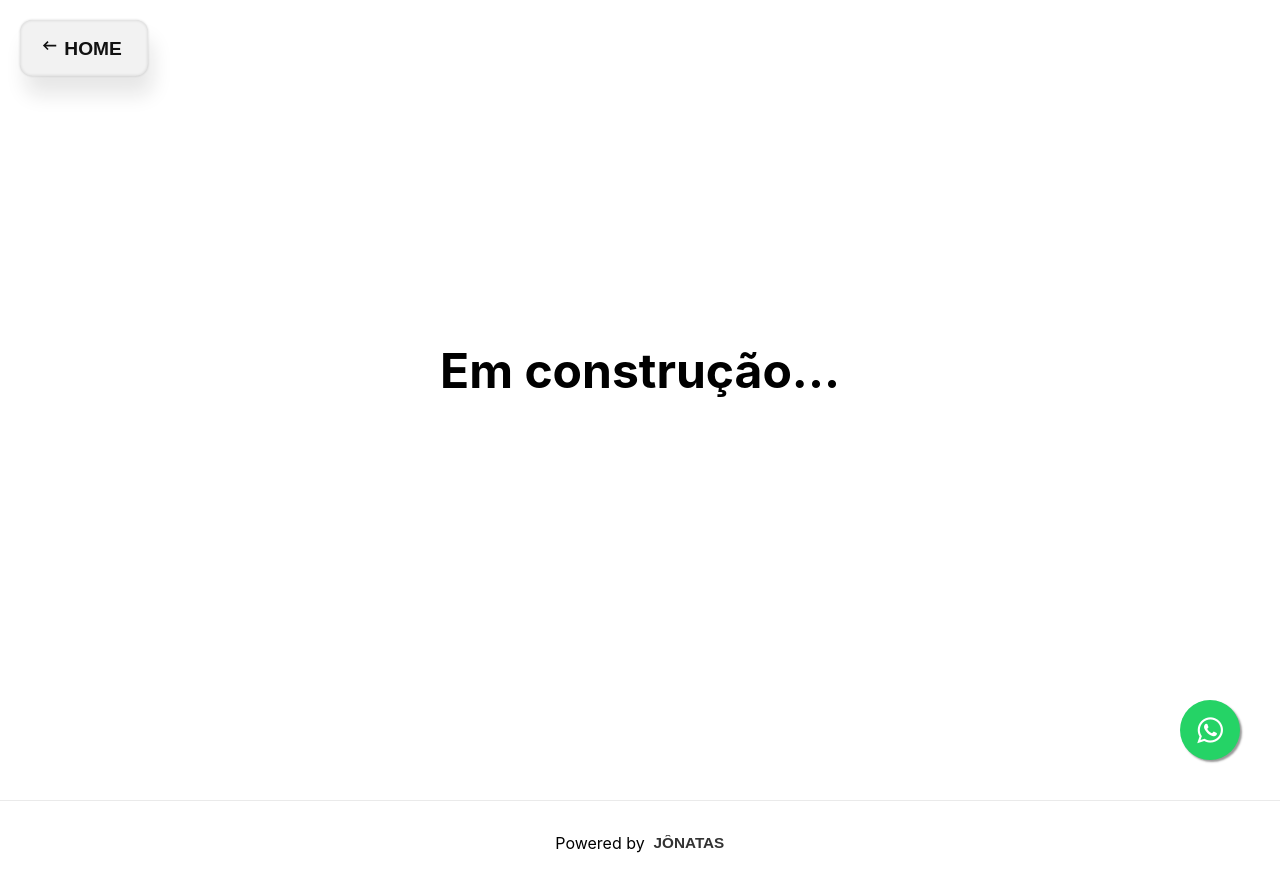
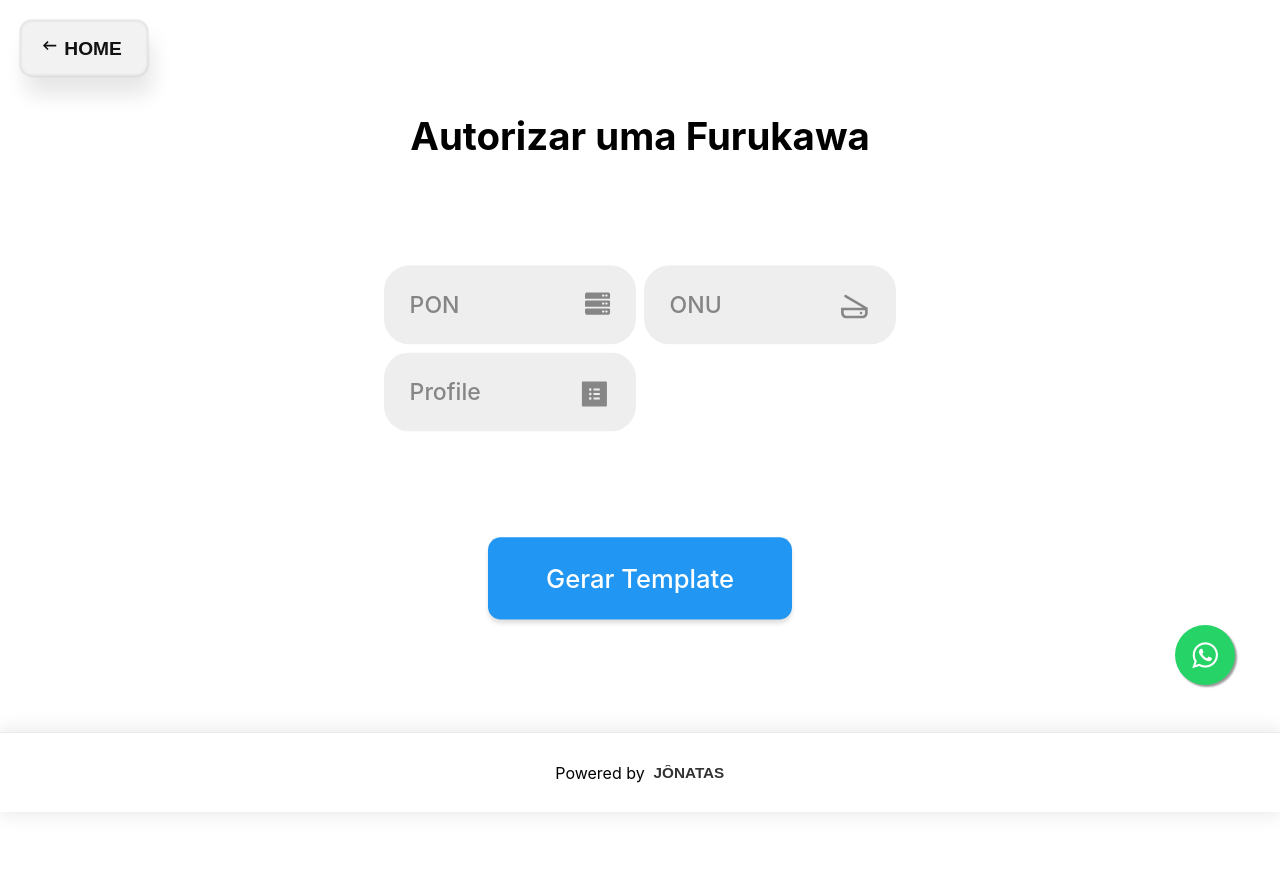
Before and after one commit to jonatasJS/create-generate-onu-tamplates-app, a Next.js app: page /furukawa in a window 1280 px wide. After the commit the page ends 800 px from the top, so only its background shows below. Built offline with nearby package versions, Linux system fonts and the light colour scheme.

Commit message:
add new :)

```diff
--- a/pages/_app.tsx
+++ b/pages/_app.tsx
@@ -64,13 +64,14 @@ function MyApp({ Component, pageProps, router }: AppProps) {
               </a>
             </Link>
           </footer>
+        </ThemeProvider>
           <Link href="https://api.whatsapp.com/send?phone=5563991321180&text=Ol%C3%A1%2C%20gostaria%20de%20verificar%20um%20or%C3%A7amento.">
             <a style={{
               position: "fixed",
               width: "60px",
               height: "60px",
-              bottom: "40px",
-              right: "40px",
+              bottom: "115px",
+              right: "45px",
               background: "#25D366",
               color: "white",
               borderRadius: "50%",
@@ -85,7 +86,6 @@ function MyApp({ Component, pageProps, router }: AppProps) {
               <i className="fa fa-whatsapp my-float"></i>
             </a>
           </Link>
-        </ThemeProvider>
       </motion.div>
     </AnimatePresence>
   );
--- a/pages/furukawa/index.tsx
+++ b/pages/furukawa/index.tsx
@@ -1,23 +1,39 @@
 /* eslint-disable react-hooks/rules-of-hooks */
 import Link from "next/link";
-import { useEffect, useRef, useState } from "react";
-import {
-  CgArrowLeft as ArrowLeft,
-  CgRename as HostNameIcon,
-} from "react-icons/cg";
-import {
-  AiOutlineUserSwitch as UserIconSwitch,
-  AiOutlineUser as UserIcon,
-} from "react-icons/ai";
-import { BiPlanet as PlanetIcon } from "react-icons/bi";
-import { RiLockPasswordLine as PasswordIcon } from "react-icons/ri";
+import { useState } from "react";
+import CopyToClipboard from "copy-to-clipboard";
+
+import { CgArrowLeft as ArrowLeft, CgModem as ONUIcon } from "react-icons/cg";
+import { FaServer as OLTIcon } from "react-icons/fa";
+import { AiFillProfile as ProfileIcon } from "react-icons/ai";
 
 import styles from "../../styles/Parks.module.css";
 import { motion } from "framer-motion";
+import Head from "next/head";
 
 export default function furukawa() {
+  const [PonNumber, setPonNumber] = useState<number | string>(0 || "");
+  const [OnuNumber, setOnuNumber] = useState<number | string>(0 || "");
+  const [OnuProfile, setOnuProfile] = useState<string>("");
+  const [statsCopied, setStatsCopied] = useState(false);
+
+  async function generateTamplate(e: React.FormEvent<HTMLFormElement>) {
+    e.preventDefault();
+    const template = `en\nconf t\ngpon\ngpon-olt ${PonNumber}\nonu-profile ${OnuNumber} ${OnuProfile}\nwrite memory\nen\nshow onu ip ${PonNumber} ${OnuNumber}\nshow onu info | grep ${PonNumber} ${OnuNumber}\n\n`;
+
+    setPonNumber("");
+    setOnuNumber("");
+    setOnuProfile("");
+    await CopyToClipboard(template);
+    setStatsCopied(true);
+    setTimeout(() => setStatsCopied(false), 2000);
+  }
+
   return (
     <div className={styles.total}>
+      <Head>
+        <title>Autorizar uma Furukawa</title>
+      </Head>
       <Link href="/">
         <motion.a
           whileHover={{ scale: 1.1, zIndex: 9999 }}
@@ -28,7 +44,103 @@ export default function furukawa() {
         </motion.a>
       </Link>
       <div className={styles.container}>
-        <h1 className={styles.title}>Em construção...</h1>
+        <form onSubmit={generateTamplate} className={styles.main}>
+          <h1 className={styles.title}>Autorizar uma Furukawa</h1>
+
+          <div className={styles.grid}>
+            <div className={styles.contentBox}>
+              {/**
+               * Numero do PON
+               */}
+              <label className={styles.inp}>
+                <input
+                  required
+                  type="number"
+                  value={PonNumber}
+                  onChange={(e) => setPonNumber(parseInt(e.target.value))}
+                  className={styles.inputText}
+                  placeholder="&nbsp;"
+                />
+                <span className={styles.label}>PON</span>
+                <span className={styles.inputIcon}>
+                  <OLTIcon
+                    width={10}
+                    height={10}
+                    style={{
+                      borderRadius: "6px"
+                    }}
+                  />
+                </span>
+              </label>
+              {/**
+               * Numero do ONU
+               */}
+              <label className={styles.inp}>
+                <input
+                  required
+                  onChange={(e) => setOnuNumber(parseInt(e.target.value))}
+                  type="number"
+                  value={OnuNumber}
+                  className={styles.inputText}
+                  placeholder="&nbsp;"
+                />
+                <span className={styles.label}>ONU</span>
+                <span className={styles.inputIcon}>
+                  <ONUIcon
+                    style={{
+                      height: "2.5rem",
+                      width: "2.5rem",
+                    }}
+                    width={20}
+                    height={20}
+                  />
+                </span>
+              </label>
+              {/**
+               * Profile
+               */}
+              <label className={styles.inp}>
+                <input
+                  required
+                  onChange={(e) => setOnuProfile(e.target.value)}
+                  type="text"
+                  value={OnuProfile}
+                  className={styles.inputText}
+                  placeholder="&nbsp;"
+                />
+                <span className={styles.label}>Profile</span>
+                <span className={styles.inputIcon}>
+                  <ProfileIcon
+                    style={{
+                      height: "2.5rem",
+                      width: "2.5rem",
+                      borderRadius: "15px"
+                    }}
+                    width={20}
+                    height={20}
+                  />
+                </span>
+              </label>
+            </div>
+          </div>
+          <button
+            type="submit"
+            style={
+              statsCopied
+                ? {
+                    backgroundColor: "#00ff00",
+                    color: "#363636",
+                    fontWeight: "bold",
+                  }
+                : {}
+            }
+            className={`${styles.btn} ${styles.btnLogin}`}
+          >
+            {statsCopied ? "Copiado!" : "Gerar Template"}
+          </button>
+        </form>
+
+        <div></div>
       </div>
     </div>
   );
--- a/styles/Home.module.css
+++ b/styles/Home.module.css
@@ -3,7 +3,7 @@
 }
 
 .main {
-  min-height: 100vh;
+  min-height: 90vh;
   padding: 4rem 0;
   flex: 1;
   display: flex;
@@ -13,15 +13,20 @@
 }
 
 .footer {
+  position: fixed;
+  width: 100vw;
+  flex: 1;
+  height: 10%;
   display: flex;
-  flex: 1;
-  padding: 2rem 0;
+  padding: 0rem 0;
   border-top: 1px solid #eaeaea;
+  box-shadow: 0px 0px 20px 1px rgba(0, 0, 0, 0.1);
   justify-content: center;
   align-items: center;
 }
 
 .footer a {
+  color: black;
   display: flex;
   justify-content: center;
   align-items: center;
@@ -31,6 +36,7 @@
 .title a {
   color: #0070f3;
   text-decoration: none;
+  transition: all .2s linear;
 }
 
 .title a:hover,
@@ -42,7 +48,7 @@
 .title {
   margin: 0;
   /* line-height: 1.15; */
-  font-size: 4rem;
+  font-size: 2rem;
 }
 
 .title,
@@ -51,18 +57,29 @@
 }
 
 .description {
-  margin: 4rem 0;
+  margin: 2rem 0;
   /* line-height: 1.5; */
-  font-size: 1.5rem;
+  font-size: 1.2rem;
 }
 
 .code {
+  color: black;
   background: #fafafa;
-  border-radius: 5px;
+  border-radius: 10px;
   padding: 0.75rem;
-  font-size: 1.1rem;
+  font-size: 1.25rem;
   font-family: "Inter", Menlo, Monaco, Lucida Console, Liberation Mono, DejaVu Sans Mono,
     Bitstream Vera Sans Mono, Courier New, monospace;
+}
+
+.code a {
+  transition: all .1s linear;
+}
+
+.code a:hover,
+.code a:focus,
+.code a:active {
+  color: #0070f3 !important;
 }
 
 .grid {
@@ -82,7 +99,7 @@
   border: 1px solid #eaeaea;
   border-radius: 10px;
   transition: color 0.15s ease, border-color 0.15s ease;
-  max-width: 300px;
+  max-width: 290px;
 }
 
 .card:hover,
@@ -94,12 +111,12 @@
 
 .card h2 {
   margin: 0 0 1rem 0;
-  font-size: 1.5rem;
+  font-size: 1rem;
 }
 
 .card p {
   margin: 0;
-  font-size: 1.25rem;
+  font-size: 1rem;
   /* line-height: 1.5; */
 }
 
--- a/styles/Parks.module.css
+++ b/styles/Parks.module.css
@@ -1,9 +1,10 @@
 .total {
   display: flex;
   width: 100vw;
-  height: 100vh;
+  height: 91.5vh;
   flex-direction: column;
   gap: 30px;
+  overflow: auto;
 }
 
 .goBackPage {
@@ -13,6 +14,7 @@
 
 .goBackPage,
 .goBackPage a {
+  position: fixed;
   align-items: center;
   background-color: #f2f2f2;
   width: 8rem;
@@ -64,7 +66,7 @@
   justify-content: center;
   align-items: center;
   width: 100vw;
-  height: 70vh;
+  /* height: 70vh; */
 }
 
 .main {
```
Also changed, not shown: pages/furukawa/remove/index.tsx (+26 -19 lines), pages/index.tsx (+4 -4 lines), pages/parks/index.tsx (+7 -1 lines).
